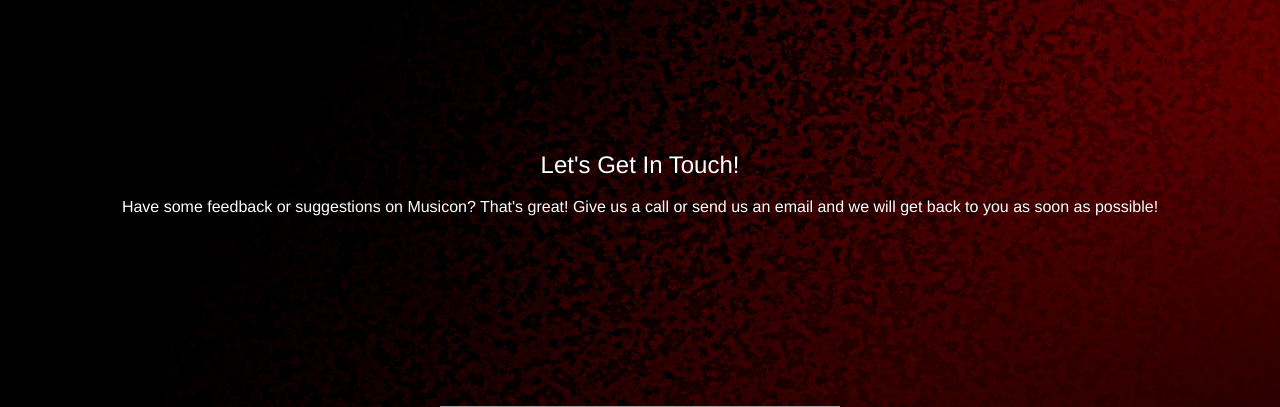
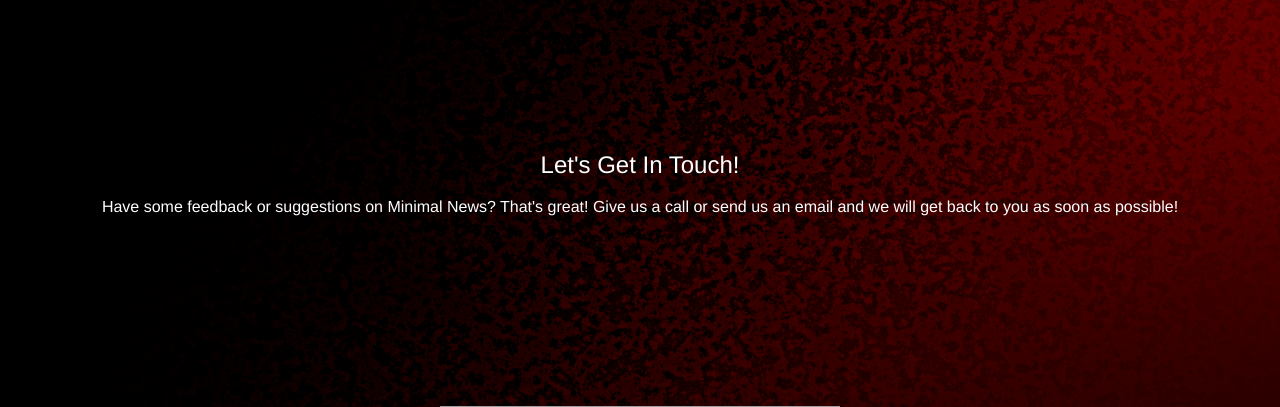
Before and after one commit to sameer-js/minimalnews, a Python web app: template app/templates/contact.html in a window 1280 px wide. Shown: the part 155-562 px from the top of the page. Run offline with Jinja, Linux system fonts and the light colour scheme; the template is opened without the code that fills it, so the values that code supplies are empty; grey boxes are pictures that could not be loaded.

Commit message:
Update contact.html

```diff
--- a/app/templates/contact.html
+++ b/app/templates/contact.html
@@ -27,7 +27,7 @@
     <article id="connection">
       <section id="top">
         <h2>Let's Get In Touch!</h2>
-        <p>Have some feedback or suggestions on Musicon? That's great! Give us a call or send us an email and we will get back to you as soon as possible!</p>
+        <p>Have some feedback or suggestions on Minimal News? That's great! Give us a call or send us an email and we will get back to you as soon as possible!</p>
       </section>
 
       <section class="contact">
```
